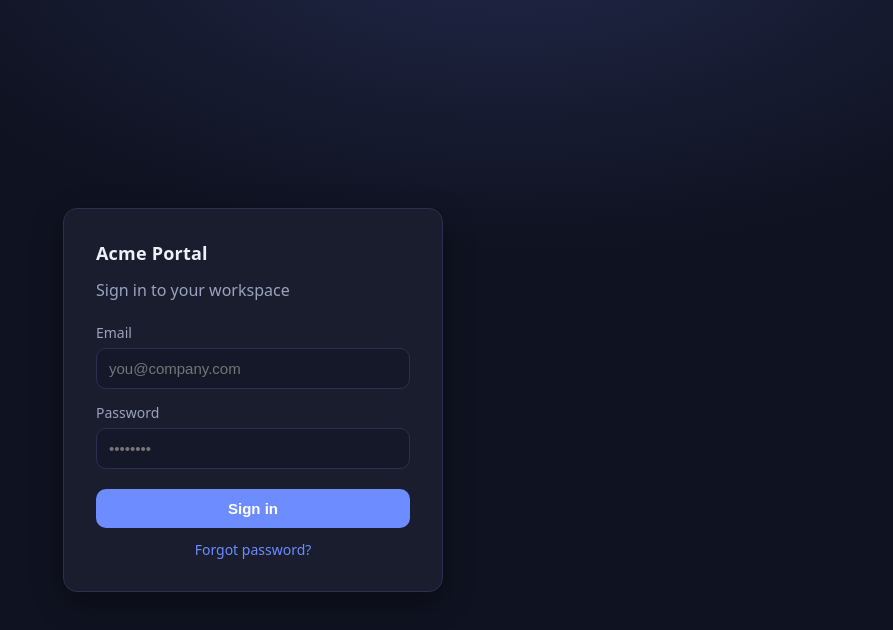
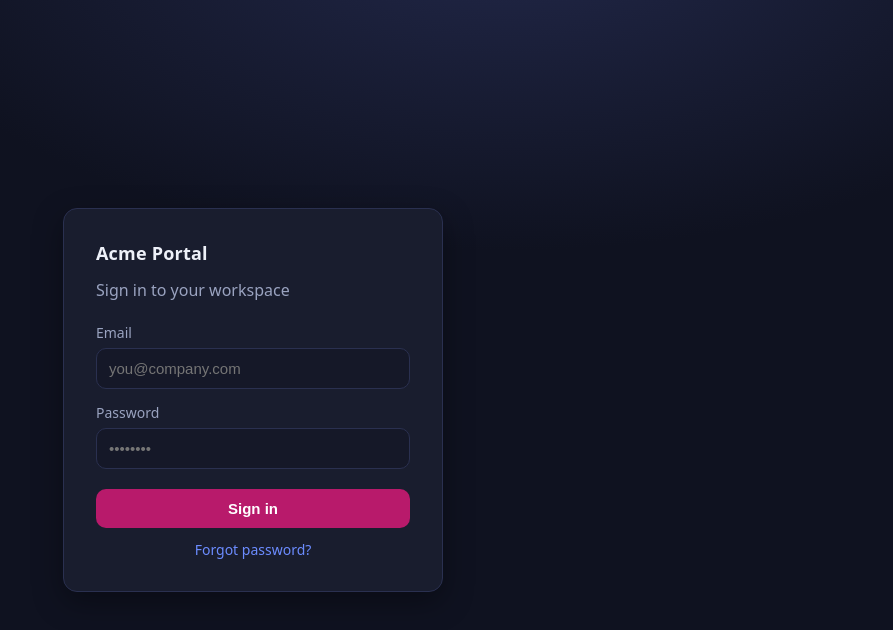
Before and after one commit to Areeha2004/acme-portal-demo, a React (Vite) app: page / in a window 1280 px wide. Shown: the top 630 px of the page, without its empty margins (387-1280 px from the left). Built offline with nearby package versions, Linux system fonts and the light colour scheme.

Commit message:
Confirmed: change the signin button to dark pink

```diff
--- a/src/styles.css
+++ b/src/styles.css
@@ -5,6 +5,7 @@
   --text: #eef1f9;
   --muted: #9aa3c0;
   --accent: #6c8cff;
+  --primary: #b81a6b;
   --up: #37d67a;
   --down: #ff6b6b;
 }
@@ -79,7 +80,7 @@ body {
 .forgot-link:hover { text-decoration: underline; }
 
 .btn-primary {
-  background: var(--accent);
+  background: var(--primary);
   color: white;
   border: none;
   padding: 11px 20px;
```
